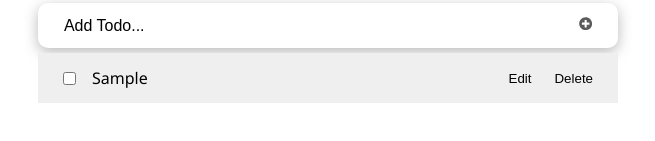
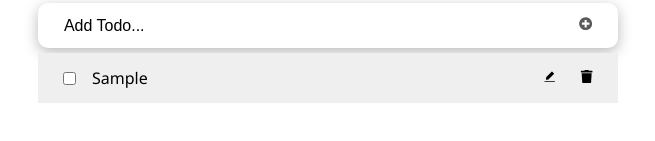
Before and after one commit to kamrantahir2/TodoApp-IbasLogic, a React (Vite) app: page / in a window 1280 px wide. Both pictures are taken after typing "Sample" into the empty fields and a click on the button 897 px from the left and 246 px from the top of the page. Shown: the part 221-362 px from the top of the page, without its empty margins (312-967 px from the left). Built offline with nearby package versions, Linux system fonts and the light colour scheme.

Commit message:
Add trash and edit icons in TodoItem

```diff
--- a/src/components/TodoItem.jsx
+++ b/src/components/TodoItem.jsx
@@ -1,7 +1,8 @@
 //  Import modular styling and add ass attribute to JSX
 import styles from '@/styles/TodoItem.module.css';
 import { useState, useRef } from 'react';
-
+import { FaTrash } from 'react-icons/fa';
+import { AiFillEdit } from 'react-icons/ai';
 
 // This component will render the actual li item to be rendered in TodosList
 
@@ -57,8 +58,8 @@ const TodoItem = ({ itemProp, setTodos, handleChange, delTodo, setUpdate }) => {
                         checked={itemProp.completed}
                         onChange={() => handleChange(itemProp.id)}
                     />
-                    <button onClick={handleEditing}>Edit</button>
-                    <button onClick={() => delTodo(itemProp.id)}>Delete</button>
+                    <button onClick={handleEditing}><AiFillEdit /></button>
+                    <button onClick={() => delTodo(itemProp.id)}><FaTrash /></button>
                     <span style={itemProp.completed ? completedStyle : null}>
                         {itemProp.title}
                     </span>
```
